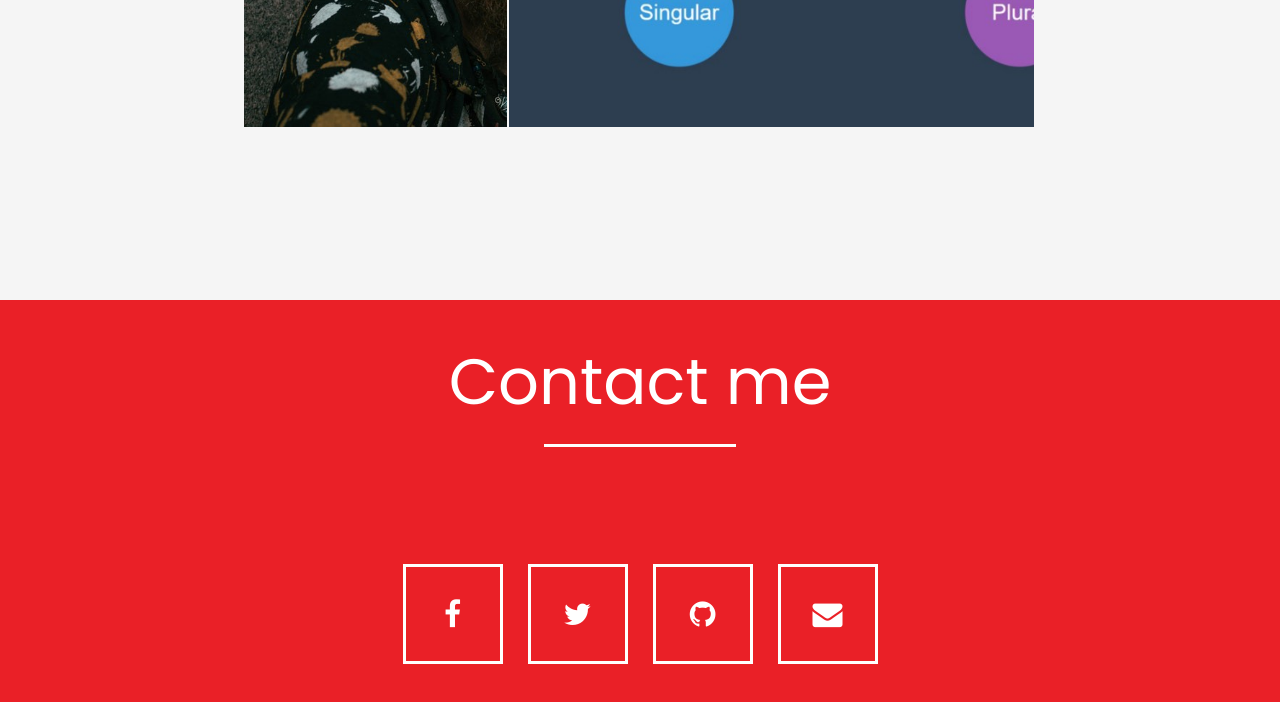
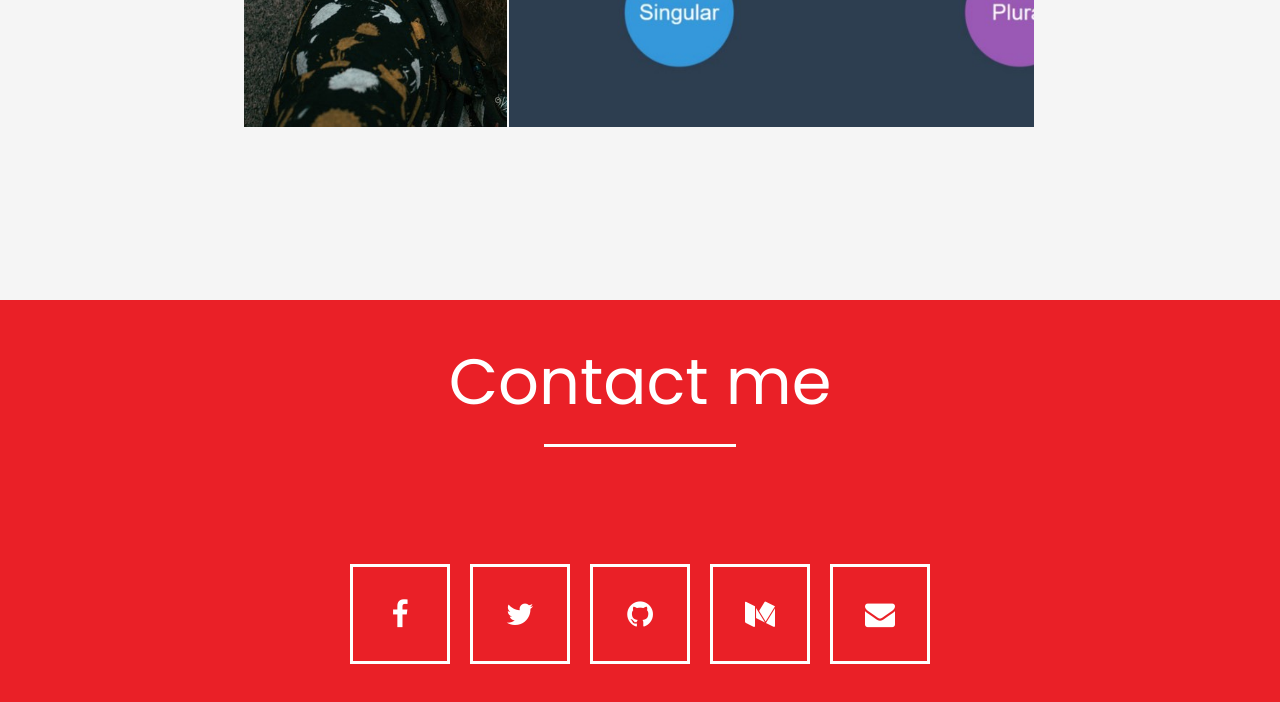
Before and after one commit to ZeroX-DG/portfolio, a Vue app: page / in a window 1280 px wide. Shown: the part 6304-7006 px from the top of the page. Built offline with nearby package versions, Linux system fonts and the light colour scheme.

Commit message:
updated contact

```diff
--- a/src/components/index/contact.vue
+++ b/src/components/index/contact.vue
@@ -17,6 +17,11 @@
       <a href="https://github.com/ZeroX-DG">
         <div class="contact-block">
           <i class="fa fa-github"></i>
+        </div>
+      </a>
+      <a href="https://medium.com/@nguynvithng_34102">
+        <div class="contact-block">
+          <i class="fa fa-medium"></i>
         </div>
       </a>
       <div class="contact-block" @click="openEmail">
@@ -64,11 +69,11 @@ export default {
     }
   }
   .contacts {
-    width: 500px;
+    width: 600px;
     display: flex;
     margin-top: 150px;
     justify-content: space-around;
-    margin-left: calc((100% - 500px) / 2);
+    margin-left: calc((100% - 600px) / 2);
     a {
       text-decoration: none;
       color: inherit;
@@ -98,6 +103,9 @@ export default {
       &:hover .fa-github {
         color: black;
       }
+      &:hover .fa-medium {
+        color: black;
+      }
       &:hover .fa-envelope {
         color: #8e44ad;
       }
```
Also changed, not shown: 1 other file (tests, documents, lock files or other folders).
